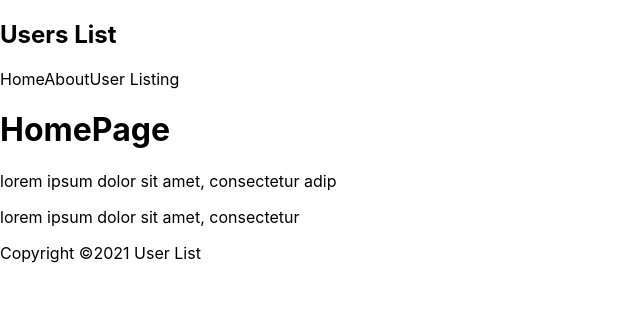
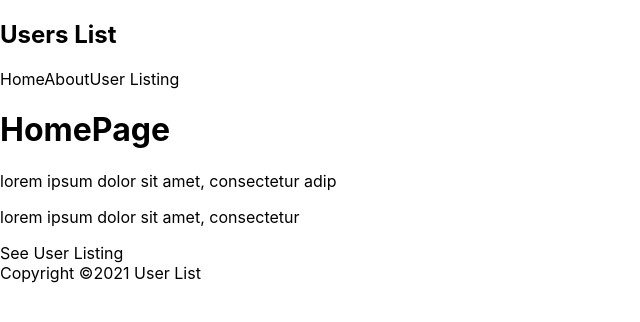
Before and after one commit to Akshay2996/nextjs-userslist, a Next.js app: page / in a window 1280 px wide. Shown: the top 322 px of the page, without its empty margins (0-640 px from the left). Built offline with nearby package versions, Linux system fonts and the light colour scheme.

Commit message:
Added Link to navigate to different pages

```diff
--- a/components/Navbar.js
+++ b/components/Navbar.js
@@ -1,12 +1,20 @@
+import Link from "next/link";
+
 const Navbar = () => {
   return (
     <nav>
       <div className="logo">
         <h1>Users List</h1>
       </div>
+      <Link href="/">
         <a>Home</a>
+      </Link>
+      <Link href="/about">
         <a>About</a>
+      </Link>
+      <Link href="/users">
         <a>User Listing</a>
+      </Link>
     </nav>
   );
 };
--- a/pages/index.js
+++ b/pages/index.js
@@ -1,4 +1,5 @@
 import Head from "next/head";
+import Link from "next/link";
 import Footer from "../components/Footer";
 import Navbar from "../components/Navbar";
 import styles from "../styles/Home.module.css";
@@ -10,6 +11,9 @@
       <h1>HomePage</h1>
       <p>lorem ipsum dolor sit amet, consectetur adip</p>
       <p>lorem ipsum dolor sit amet, consectetur</p>
+      <Link href="/users">
+        <a>See User Listing</a>
+      </Link>
       <Footer />
     </div>
   );
```
Lines whose indentation alone changed are shown as unchanged.
